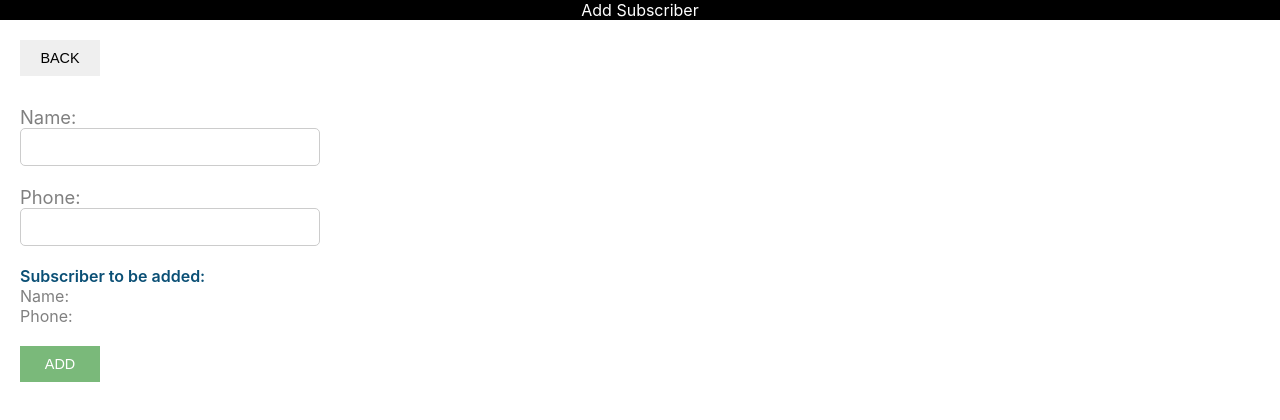
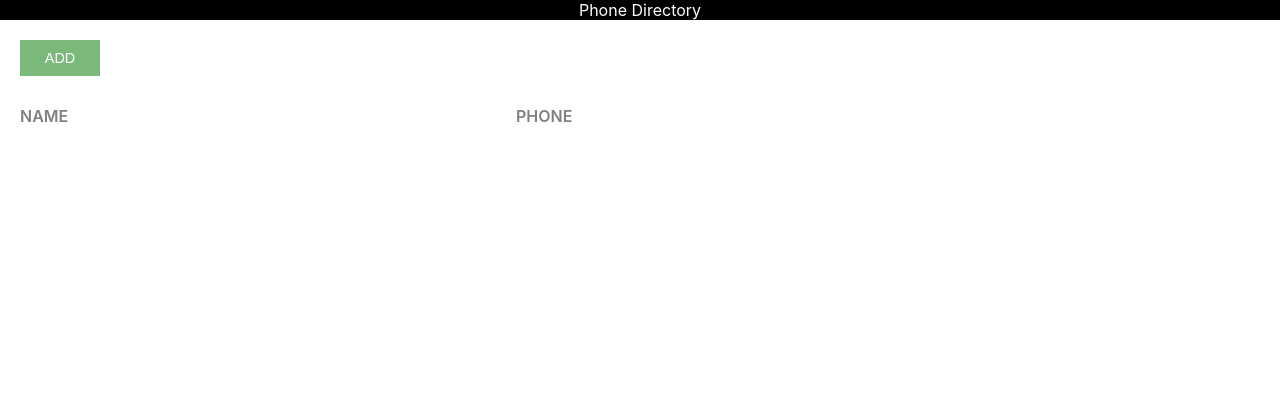
Before and after one commit to bishthitesh/phone-directory, a React (Create React App) app: page / in a window 1280 px wide. Shown: the top 420 px of the page. Built offline with nearby package versions, Linux system fonts and the light colour scheme.

Commit message:
Added state in ‘AddSubscriber’ and ‘App’ components

```diff
--- a/src/AddSubscriber.js
+++ b/src/AddSubscriber.js
@@ -3,7 +3,24 @@
 import './AddSubscriber.css';
 
 class AddSusbscriber extends Component {
+
+    constructor() {
+        super();
+        this.state = {
+            id: 0,
+            name: '',
+            phone: ''
+        }
+    }
+
+    inputChangedHandler = (e) => {
+        const state = this.state;
+        state[e.target.name] = e.target.value;
+        this.setState(state);
+    }
+
     render() {
+        const {name, phone} = this.state;
         return (
             <div>
                 <Header heading="Add Subscriber" />
@@ -12,14 +29,14 @@
 
                     <form className="subscriber-form">
                         <label htmlFor="name" className="label-control">Name: </label><br/>
-                        <input id="name" type="text" className="input-control" name="name"/><br/><br/>
+                        <input id="name" type="text" className="input-control" name="name" onChange={this.inputChangedHandler} /><br/><br/>
                         <label htmlFor="phone" className="label-control">Phone: </label><br/>
-                        <input id="phone" type="text" className="input-control" name="phone"/><br/><br/>
+                        <input id="phone" type="text" className="input-control" name="phone" onChange={this.inputChangedHandler} /><br/><br/>
 
                         <div className="subscriber-info-container">
                             <span className="subscriber-to-add-heading">Subscriber to be added: </span><br/>
-                            <span className="subscriber-info">Name: </span><br/>
-                            <span className="subscriber-info">Phone: </span><br/>
+                            <span className="subscriber-info">Name: {name}</span><br/>
+                            <span className="subscriber-info">Phone: {phone}</span><br/>
                         </div>
 
                         <button type="submit" className="custom-btn add-btn">Add</button>
--- a/src/App.js
+++ b/src/App.js
@@ -3,20 +3,15 @@
 import './App.css';
 
 class App extends Component {
+
+    constructor() {
+        super();
+        this.state = {
+              subscribersListToShow: []
+        }
+        }
+
   render() {
-
-    let subscribers = [
-      {
-        id: 1,
-        name: "Shilpa Bhat",
-        phone: "8888888888"
-      },
-      {
-        id: 2,
-        name: "Srishti Gupta",
-        phone: "9999999999"
-      }
-    ];
     return (
       <div>
             <Header heading="Phone Directory" />
@@ -27,7 +22,7 @@
                     <span className="grid-item phone-heading">Phone</span>
                 </div>
                {
-                subscribers.map(sub => {
+                this.state.subscribersListToShow.map(sub => {
                     return <div key={sub.id} className="grid-container">
                     <span className="grid-item">{sub.name}</span>
                     <span className="grid-item">{sub.phone}</span>
--- a/src/index.js
+++ b/src/index.js
@@ -8,7 +8,7 @@
 
 ReactDOM.render(
   <React.StrictMode>
-    <AddSusbscriber />
+    <App />
   </React.StrictMode>,
   document.getElementById('root')
 );
```
